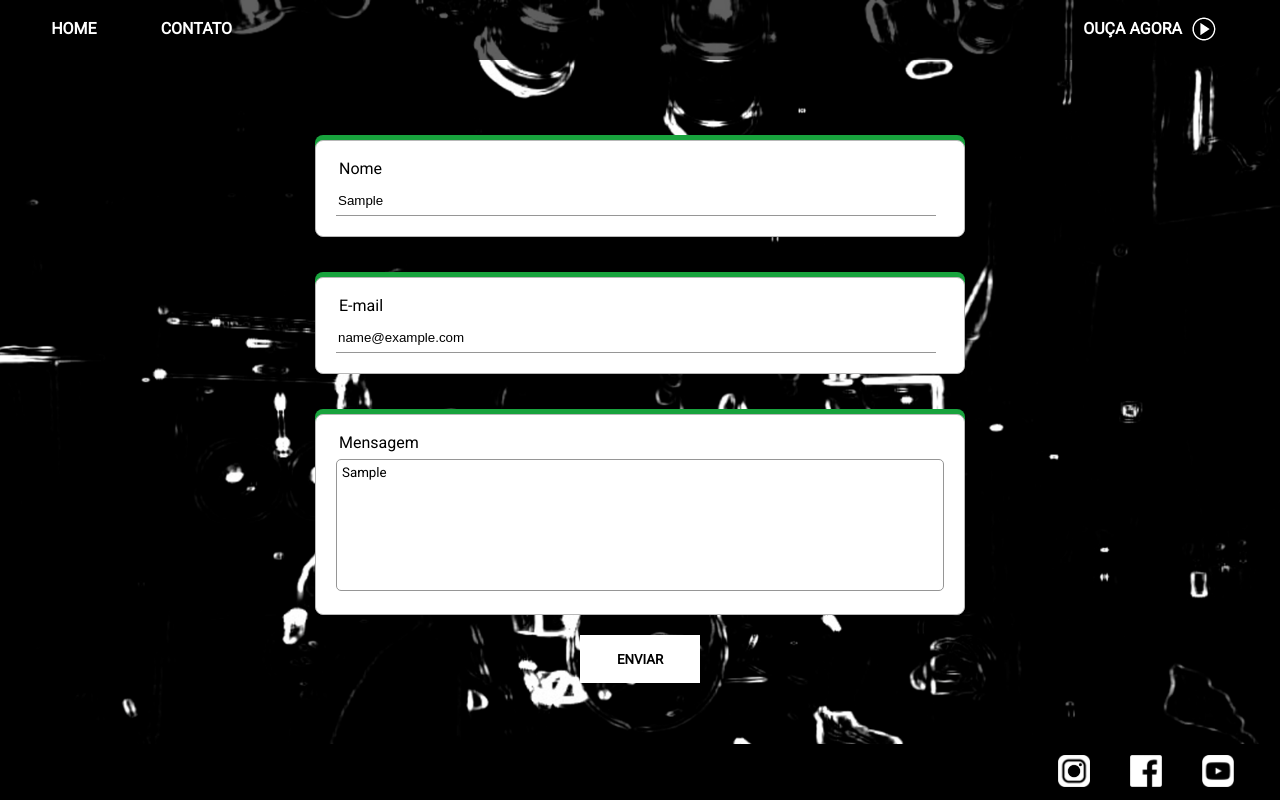
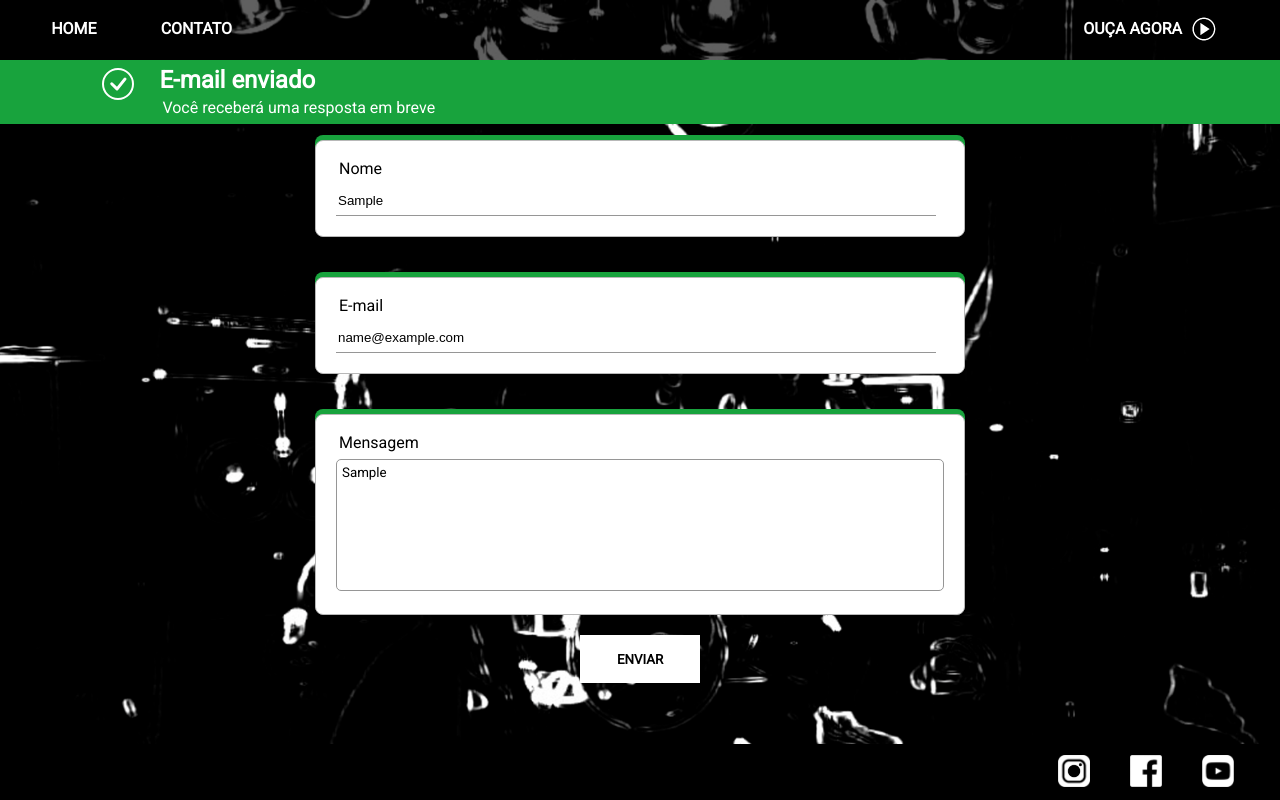
Before and after one commit to LucasDeathsuit/Deathsuit-Site, a React (Create React App) app: page /contact-us in a window 1280 px wide. Both pictures are taken after typing "Sample", "name@example.com", "Sample" into the empty fields and a click on the button "ENVIAR". Built offline with nearby package versions, Linux system fonts and the light colour scheme; no server answers.

Commit message:
Added alert after sending email

```diff
--- a/src/components/Alert/Alert.js
+++ b/src/components/Alert/Alert.js
@@ -2,13 +2,12 @@ import React, { useState } from 'react'
 import { BsCheckCircle } from 'react-icons/bs'
 import css from './alert.module.css'
 
-export default function Alert() {
+export default function Alert({alertType, isAlerting}) {
 
-    const [isError, setIsError] = useState(false);
-
+    const isOn = isAlerting ? "on" : "off"
 
     return (
-        <div className={`${css.alert} ${isError ? css.error : css.success}`}>
+        <div className={`${css.alert} ${css[alertType]} ${css[isOn]}`}>
             <div className={css.topo}>
                 <BsCheckCircle size="2em"/>
                 <h2>E-mail enviado</h2>
--- a/src/components/Alert/alert.module.css
+++ b/src/components/Alert/alert.module.css
@@ -1,17 +1,20 @@
 
 .alert {
-    position: absolute;
+    position: fixed;
     top: 60px;
     width: 100%;
     z-index: 9;
     color: #fff;
     padding: 8px 8%;
+    transition: 2s;
+}
+
+.off{
     opacity: 0;
 }
 
-.alert:hover {
+.on{
     opacity: 100;
-    transition: 2s;
 }
 
 .error {
--- a/src/components/ContactForm/ContactForm.js
+++ b/src/components/ContactForm/ContactForm.js
@@ -2,12 +2,14 @@ import React, { useState, useEffect } from 'react'
 import FormItem from '../FormItem/FormItem'
 import css from './contactForm.module.css'
 import Button from '../Button/Button'
+import Alert from '../Alert/Alert'
 
 export default function ContactForm() {
 
     const [name, setName] = useState("eaí");
     const [email, setEmail] = useState();
     const [message, setMessage] = useState();
+    const [isAlerting, setIsAlerting] = useState(false);
 
     const handleEmailChange = (e) => {
         setEmail(e.target.value);
@@ -22,8 +24,13 @@ export default function ContactForm() {
     }
 
     const handleSubmit = (e) => {
+        console.log("AA")
         e.preventDefault();
-        // sendEmail();
+        setIsAlerting(true);
+        const interval = setTimeout(() => {
+            setIsAlerting(false);
+        }, 4000);
+        sendEmail();
         cleanForm();
     }
 
@@ -41,10 +48,6 @@ export default function ContactForm() {
     }
 
     const cleanForm = () => {
-        const test = "";
-        setName({});
-        setEmail({});
-        setMessage({});
     }
 
     useEffect(() => {
@@ -53,6 +56,7 @@ export default function ContactForm() {
 
     return (
         <div className={css.formWrapper}>
+            <Alert isAlerting={isAlerting} alertType="success"/>
             <form onSubmit={handleSubmit} className={css.form}>
                 <FormItem>
                     <label className={css.label} htmlFor="nome">
--- a/src/router/ContactUs.js
+++ b/src/router/ContactUs.js
@@ -1,15 +1,14 @@
-import React from 'react'
+import React, { useState } from 'react'
 import NavPanel from '../components/navPanel/NavPanel'
 import MainFooter from '../components/mainFooter/MainFooter'
 import Header from '../components/Header/Header'
 import ContactForm from '../components/ContactForm/ContactForm'
-import Alert from '../components/Alert/Alert'
 
 export default function ContactUs() {
+
     return (
         <>
             <NavPanel />
-            <Alert />
             <Header imageSource="Images/Fundo 01.png">
                 <ContactForm />
             </Header>
```
